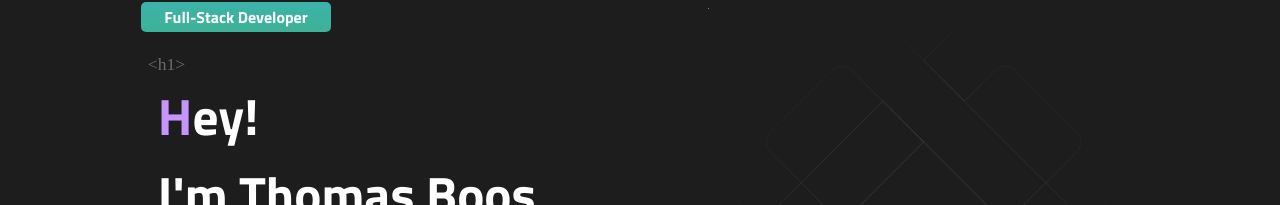
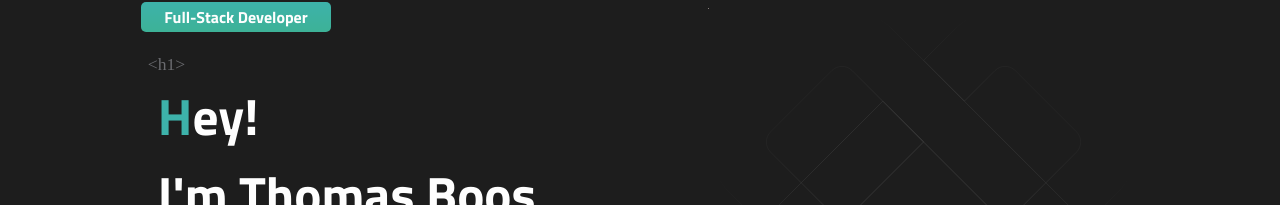
Before and after one commit to thomasboospegler/portfolio-thomas-pegler, a React (Create React App) app: page / in a window 1280 px wide. In both pictures the pointer is over the element 175 px from the left and 289 px from the top of the page. Shown: the part 173-378 px from the top of the page. Built offline with nearby package versions, Linux system fonts and the light colour scheme; a web font is replaced by a local one.

Commit message:
feat: correct hover color

```diff
--- a/src/styles/HeroSection.css
+++ b/src/styles/HeroSection.css
@@ -127,7 +127,7 @@
 }
 
 .home-intro-letter:hover {
-  color: #c495fd;
+  color: #3db2aa;
 }
 
 .home-avatar {
```
